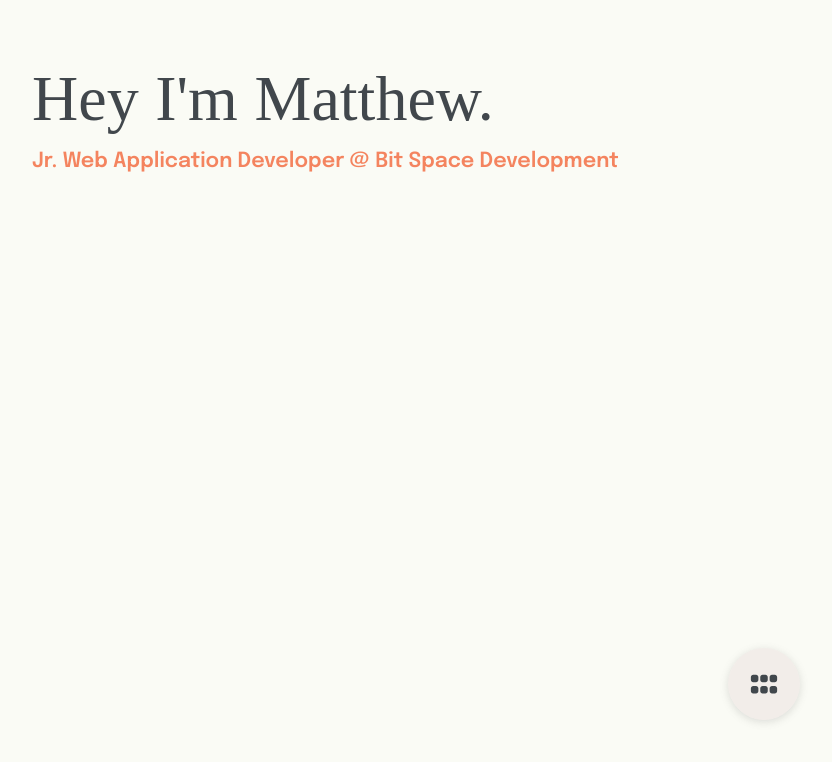
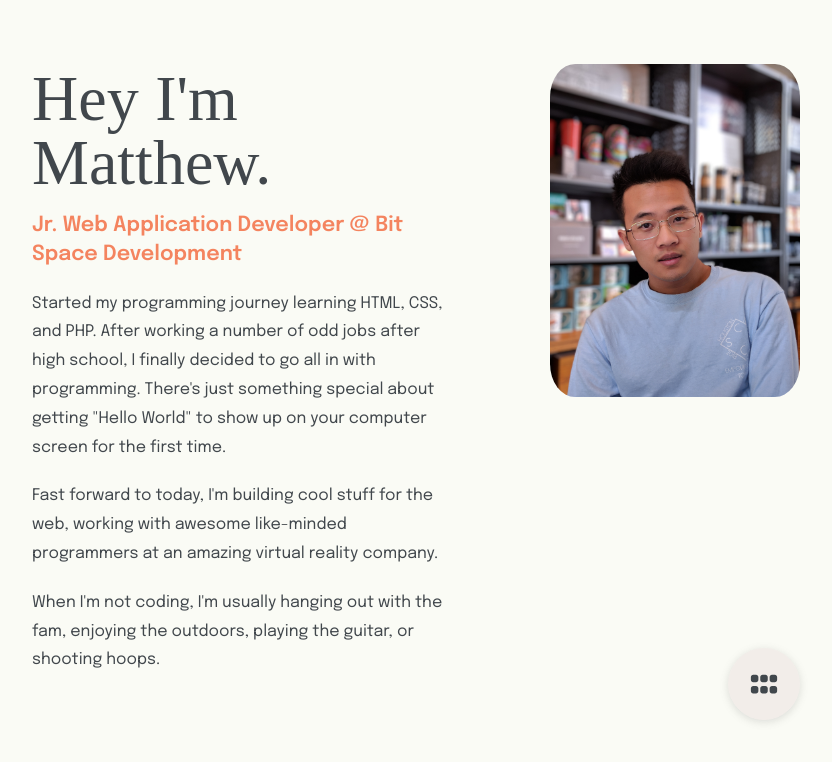
Before and after one commit to MattBanuag/portfolio, a React (Create React App) app: page / in a window 1280 px wide. Shown: the top 762 px of the page, without its empty margins (224-1056 px from the left). Built offline with nearby package versions, Linux system fonts and the light colour scheme.

Commit message:
Update Landing.tsx with new content and styled components

```diff
--- a/src/sections/landing/Landing.tsx
+++ b/src/sections/landing/Landing.tsx
@@ -1,16 +1,46 @@
-import { Article, Section } from "../../components/containers/Containers.style";
+import { Article, Div, Figure, Section } from "../../components/containers/Containers.style";
 import { H1 } from "../../components/text/Headings.style";
 import { Text } from "../../components/text/Paragraphs.style";
+import { LandingImage } from "../../components/media/Images.style";
+import Portrait from "../../assets/media/LandingPortrait.jpg";
 
 const Landing = () => {
   return (
-    <Section>
+    <Section isTwoColumns={true} gap="100px">
+        <Div>
             <Article>
                 <H1>Hey I'm Matthew.</H1>
                 <Text bold={true} size="1.3rem" color="#f4845f">
                     Jr. Web Application Developer @ Bit Space Development
                 </Text>
             </Article>
+            <Article>
+                <Text>
+                    Started my programming journey learning HTML, CSS, and PHP.
+                    After working a number of odd jobs after high school, I finally
+                    decided to go all in with programming. There's just something
+                    special about getting "Hello World" to show up on your computer
+                    screen for the first time.
+                </Text>
+            </Article>
+            <Article>
+                <Text>
+                    Fast forward to today, I'm building cool stuff for the web,
+                    working with awesome like-minded programmers at an amazing virtual
+                    reality company.
+                </Text>
+            </Article>
+            <Article>
+                <Text>
+                    When I'm not coding, I'm usually hanging out with the fam,
+                    enjoying the outdoors, playing the guitar, or shooting hoops.
+                </Text>
+            </Article>
+        </Div>
+
+        <Figure>
+            <LandingImage src={Portrait} alt="Matthew's portrait"/>
+        </Figure>
     </Section>
   )
 }
```
Lines whose indentation alone changed are shown as unchanged.
